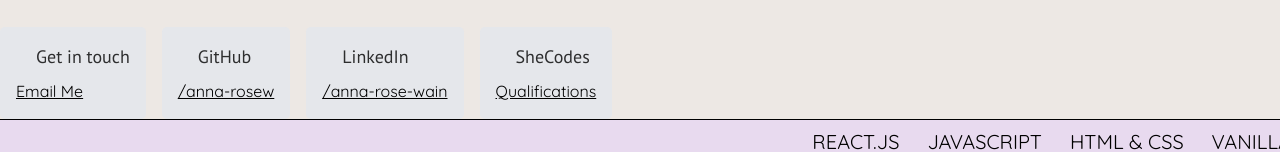
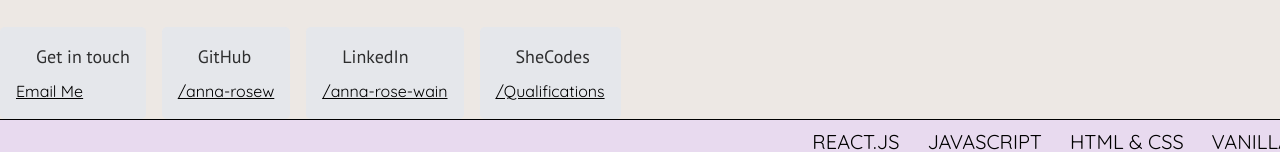
Before and after one commit to anna-rosew/annawain-portfolio, a Next.js app: page / in a window 1280 px wide. Shown: the part 569-721 px from the top of the page. Built offline with nearby package versions, Linux system fonts and the light colour scheme; a web font is replaced by a local one.

Commit message:
Spacing on landing links

```diff
--- a/app/page.tsx
+++ b/app/page.tsx
@@ -22,7 +22,7 @@ const detailsItems = [
   },
   {
     title: "SheCodes",
-    linkText: "Qualifications",
+    linkText: "/Qualifications",
     link: "https://www.shecodes.io/graduates/68516-anna-rose-wain",
   },
 ];
@@ -53,12 +53,12 @@ export default function Home() {
             key={index}
             className="bg-gray-200 p-4 rounded-lg w-full md:w-auto"
           >
-            <h2 className="text-lg mb-2">{item.title}</h2>
+            <h2 className="text-lg mb-2 text-left">{item.title}</h2>
             <Link
               href={item.link}
               target="_blank"
               rel="noopener noreferrer"
-              className=" underline"
+              className=" underline text-left"
             >
               {item.linkText}
             </Link>
```
